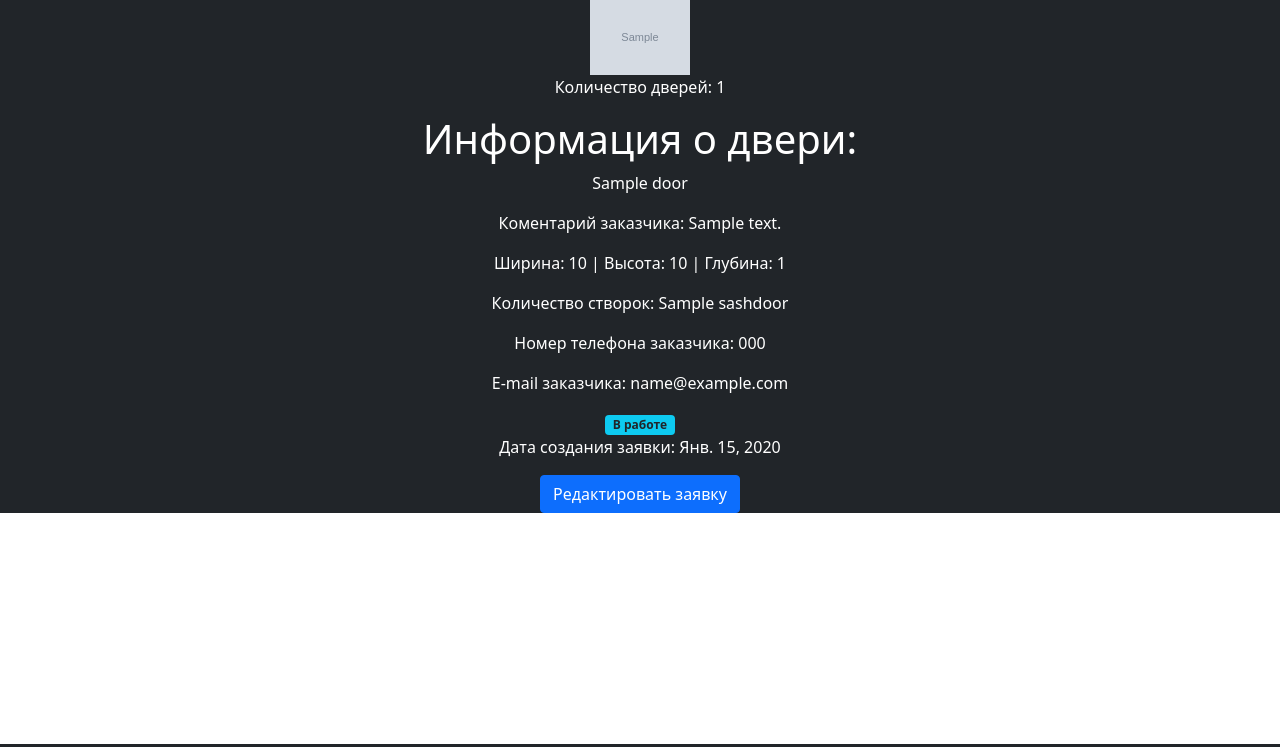
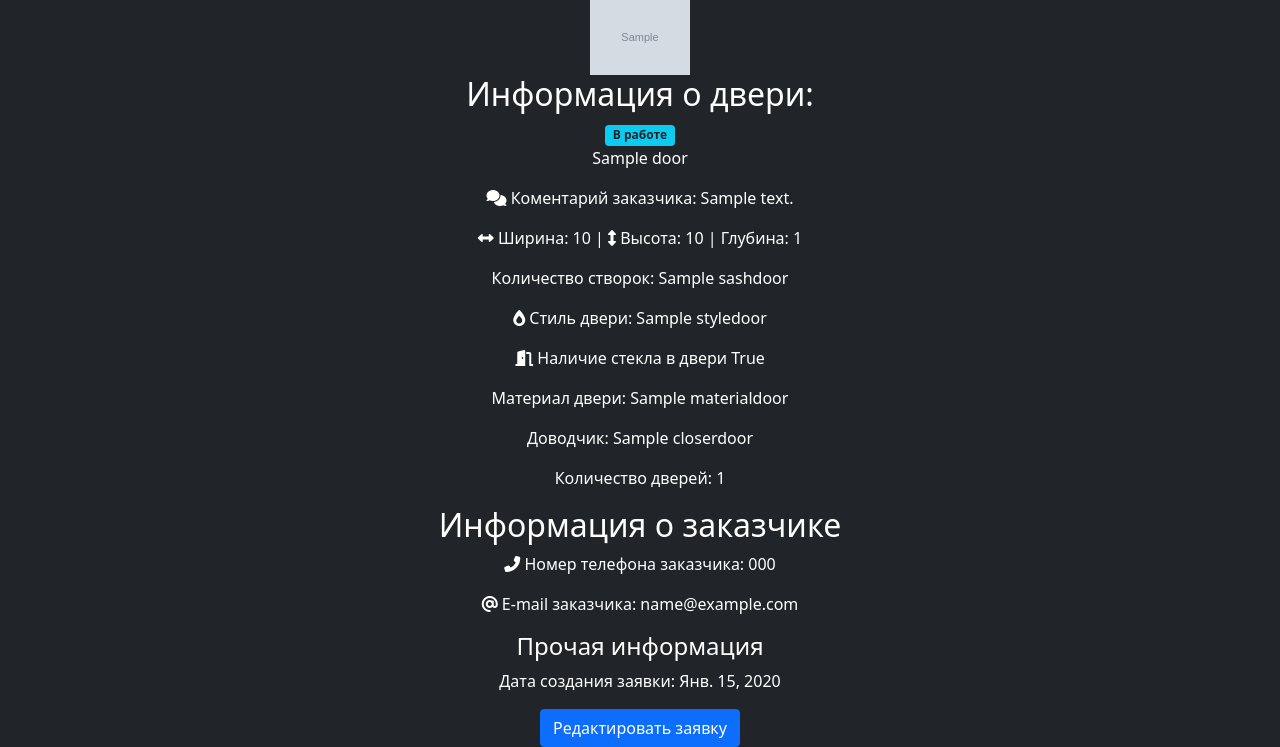
Before and after one commit to Papirus101/Door-store, a Django app: page /order/1/ in a window 1280 px wide. Shown: the part 56-803 px from the top of the page. Run offline with Django 3.2, Linux system fonts and the light colour scheme; a user stored in the database is signed in; tables that the repository leaves empty hold one stand-in row (values such as "Sample post"); grey boxes marked "Sample" are stand-in pictures; some libraries are stand-ins or nearby versions.

Commit message:
Icons add

```diff
--- a/doors/door/templates/door/order_detail.html
+++ b/doors/door/templates/door/order_detail.html
@@ -1,27 +1,47 @@
 {% extends 'base.html' %}
+{% block head %}
+<script src="https://kit.fontawesome.com/2a16ef6741.js" crossorigin="anonymous"></script>
+{% endblock %}
 {% block content %}
 <div class="d-block" align='center'>
     {% if object.door.image %}
     <img src="{{ object.door.image.url }}" style="width: 100px;">
     {% endif %}
-    <p>Количество дверей: {{ object.count_doors }}</p>
-    <h1>Информация о двери:</h1>
+    <h2>Информация о двери:</h2>
+    {% if object.active == True %}
+    <span class="badge bg-info text-dark">В работе</span>
+    {% else %}
+    <span class="badge bg-success">Завершён</span>
+    {% endif %}
     <p>{{ object.door.name }}</p>
-    <p>Коментарий заказчика: {{ object.door.description }}</p>
-    <p>Ширина: {{ object.door.width }} | Высота: {{ object.door.height }} | Глубина: {{ object.door.depth }}</p>
+    <p><i class="fas fa-comments"></i> Коментарий заказчика: {{ object.door.description }}</p>
+    <p><i class="fas fa-arrows-alt-h"></i> Ширина: {{ object.door.width }} | <i class="fas fa-arrows-alt-v"></i> Высота: {{ object.door.height }} | Глубина: {{ object.door.depth }}</p>
     {% if object.door.sash %}
     <p>Количество створок: {{ object.door.sash.name }}</p>
     {% else %}
     <p>Количество створок: уточнить у заказчика</p>
     {% endif %}
-
-    <p>Номер телефона заказчика: {{ object.user_phone }}</p>
-    <p>E-mail заказчика: {{ object.user_email }}</p>
-    {% if object.active == True %}
-    <span class="badge bg-info text-dark">В работе</span>
+    {% if object.door.style %}
+    <p><i class="fas fa-burn"></i> Стиль двери: {{ object.door.style.name }}</p>
     {% else %}
-    <span class="badge bg-success">Завершён</span>
+    <p><i class="fas fa-burn"></i> Стиль двери: уточнить у заказчика</p>
     {% endif %}
+    <p><i class="fas fa-door-open"></i> Наличие стекла в двери {{ object.door.glass }}</p>
+    {% if object.door.material %}
+    <p>Материал двери: {{ object.door.material.name }}</p>
+    {% else %}
+    <p>Материал двери: уточнить у заказчика</p>
+    {% endif %}
+    {% if object.door.closer %}
+    <p>Доводчик: {{ object.door.closer.name }}</p>
+    {% else %}
+    <p>Доводчик: уточнить у заказчика</p>
+    {% endif %}
+    <p>Количество дверей: {{ object.count_doors }}</p>
+    <h2> Информация о заказчике</h2>
+    <p><i class="fas fa-phone-alt"></i> Номер телефона заказчика: {{ object.user_phone }}</p>
+    <p><i class="fas fa-at"></i> E-mail заказчика: {{ object.user_email }}</p>
+    <h4>Прочая информация</h4>
     <p>Дата создания заявки: {{ object.date_start }}</p>
     <a href="{% url 'edit_order_manager' object.pk %}" class="btn btn-primary">Редактировать заявку</a>
 </div>
--- a/doors/door/views.py
+++ b/doors/door/views.py
@@ -151,7 +151,7 @@ class EditOrderManager(View):
         form_order = NewOrderForm(request.POST, instance=order)
         if form_door.is_valid() and form_order.is_valid():
             door = form_door.save()
-            if 'send_order' in request.POST:
+            if 'add_order' in request.POST:
                 form_order.save()
                 return HttpResponseRedirect(reverse('order_detail', kwargs={'pk': self.kwargs['pk']}))
             elif 'calculate_order' in request.POST:
--- a/doors/templates/base.html
+++ b/doors/templates/base.html
@@ -9,6 +9,7 @@
     <link rel="stylesheet" href="{% static 'css/style.css' %}">
     <link href="https://cdn.jsdelivr.net/npm/bootstrap@5.1.1/dist/css/bootstrap.min.css" rel="stylesheet"
         integrity="sha384-F3w7mX95PdgyTmZZMECAngseQB83DfGTowi0iMjiWaeVhAn4FJkqJByhZMI3AhiU" crossorigin="anonymous">
+    {% block head %} {% endblock %}
     <title>{% block title %}{% endblock %}</title>
 </head>
 
```
